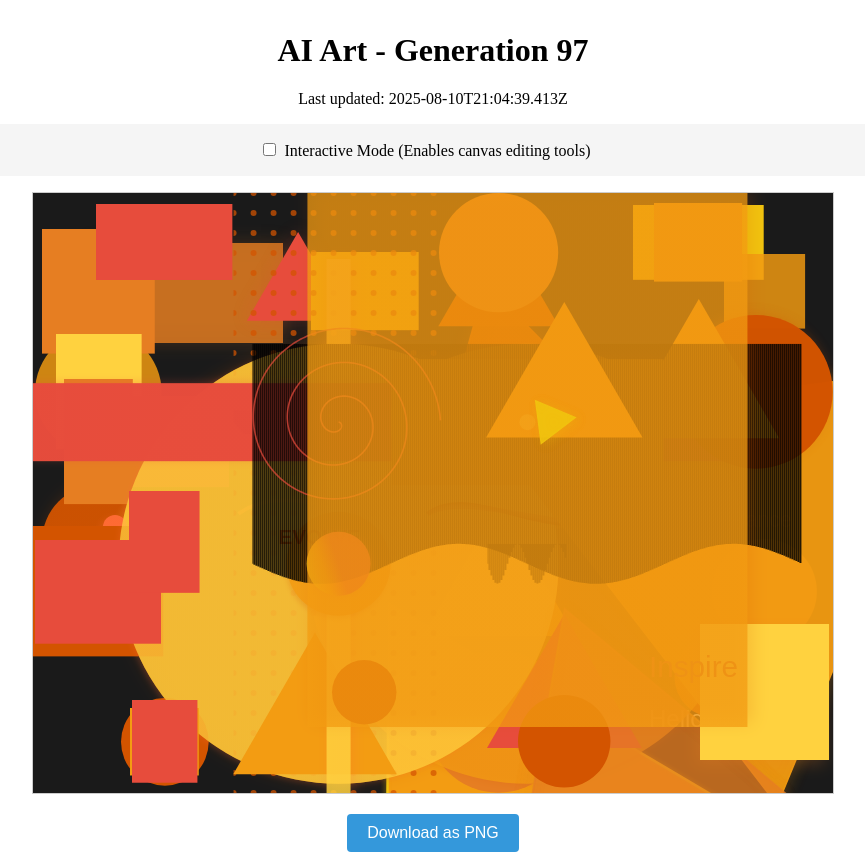
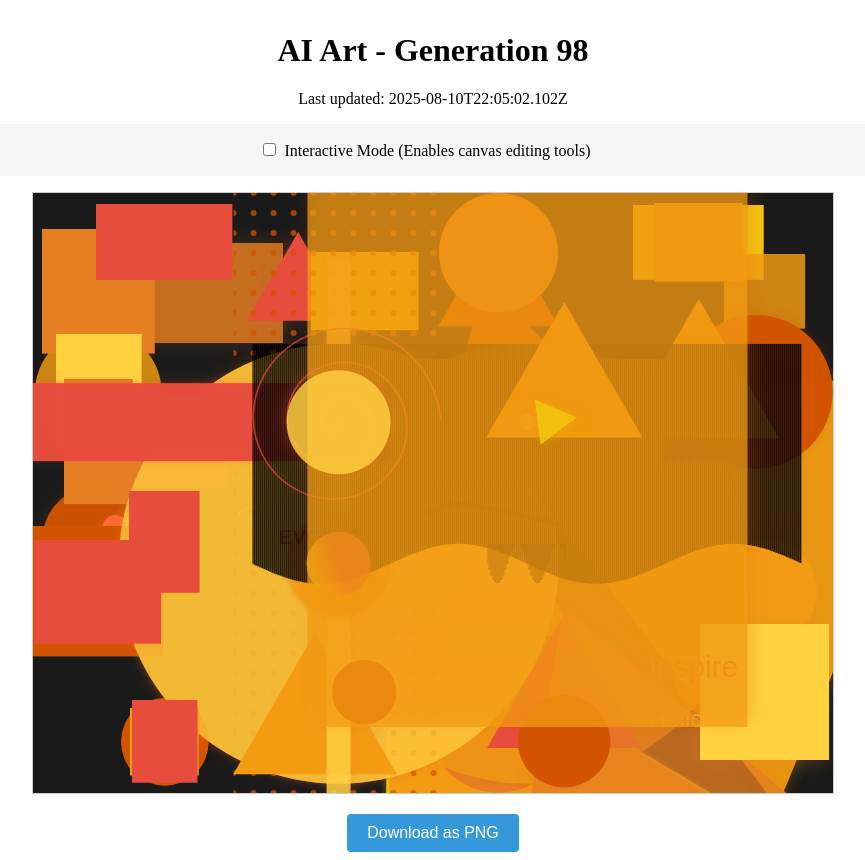
Before and after one commit to mcclowes/ai-art, a React (Vite) app: page / in a window 1280 px wide. Shown: the whole page, without its empty margins (207-1072 px from the left). Built offline with nearby package versions, Linux system fonts and the light colour scheme.

Commit message:
Improve artwork - Generation 98

```diff
--- a/src/artwork-state.ts
+++ b/src/artwork-state.ts
@@ -1119,9 +1119,35 @@ export const artworkState: ArtworkState = {
         "offsetY": 1.6063430743573832
       },
       "id": "rotated_triangle_1754856325213"
+    },
+    {
+      "type": "circle",
+      "x": 305.5624227441286,
+      "y": 229.17181705809645,
+      "radius": 52,
+      "fillStyle": "#FF6B35",
+      "gradient": {
+        "type": "radial",
+        "colors": [
+          "#FF6B35",
+          "#F7931E",
+          "#FFD23F"
+        ],
+        "direction": 252.88886865506097,
+        "centerX": 0.3785006454828744,
+        "centerY": 0.6099803580989109
+      },
+      "shadow": {
+        "blur": 13.24494684749167,
+        "color": "#FF6B3540",
+        "offsetX": -4.43471399752328,
+        "offsetY": -2.8236774100345174
+      },
+      "opacity": 0.812369811189002,
+      "id": "gradient_circle_1754863502102"
     }
   ],
-  "generation": 97,
-  "lastUpdated": "2025-08-10T21:04:39.413Z",
+  "generation": 98,
+  "lastUpdated": "2025-08-10T22:05:02.102Z",
   "cycleStarted": "2025-08-06T21:05:04.268Z"
 };
```
